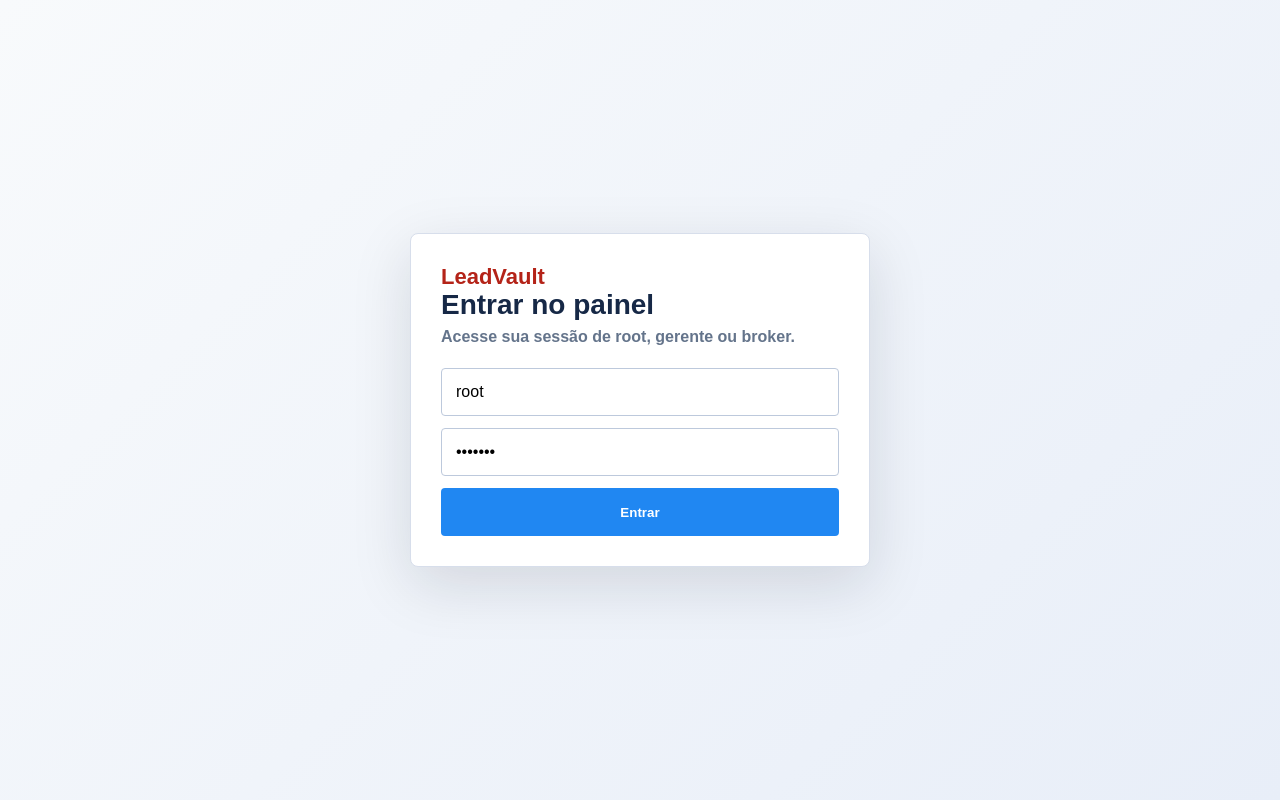
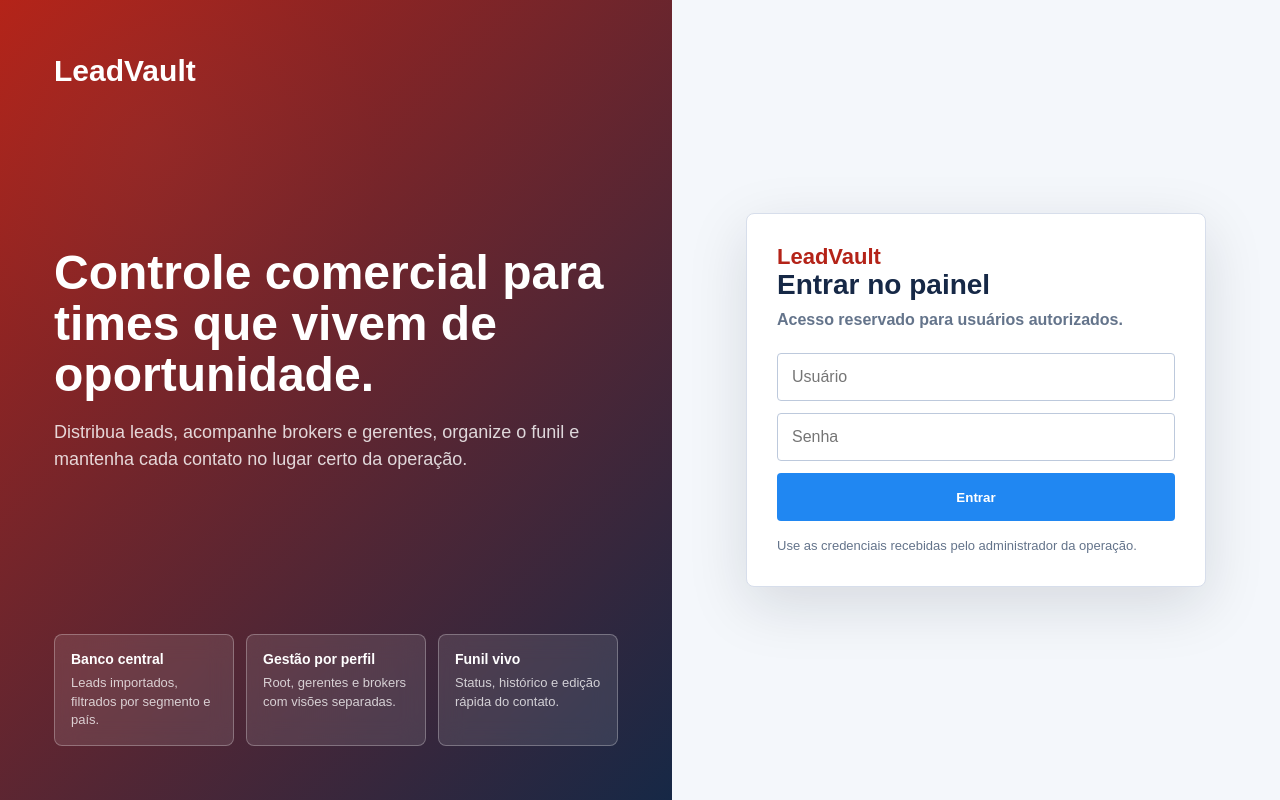
Before and after one commit to GitHubMendes520/LeadVault_CRM, a plain HTML site: page frontend/index.html in a window 1280 px wide. Drawn offline with Linux system fonts and the light colour scheme.

Commit message:
Polish login screen and import models

```diff
--- a/frontend/index.html
+++ b/frontend/index.html
@@ -39,9 +39,78 @@
     .login-page {
       min-height: 100vh;
       display: grid;
+      grid-template-columns: minmax(320px, 1.05fr) minmax(320px, 0.95fr);
+      align-items: stretch;
+      padding: 0;
+      background: #f4f7fb;
+    }
+
+    .login-cover {
+      min-height: 100vh;
+      display: flex;
+      flex-direction: column;
+      justify-content: space-between;
+      gap: 28px;
+      padding: 54px;
+      background:
+        linear-gradient(135deg, rgba(180, 35, 24, 0.9), rgba(22, 40, 70, 0.94)),
+        radial-gradient(circle at 22% 18%, rgba(255, 255, 255, 0.22), transparent 28%),
+        linear-gradient(135deg, #b42318, #162846);
+      color: #fff;
+    }
+
+    .login-cover .brand {
+      color: #fff;
+      font-size: 30px;
+    }
+
+    .login-cover h1 {
+      max-width: 680px;
+      font-size: 48px;
+      line-height: 1.06;
+      margin: 0 0 18px;
+    }
+
+    .login-cover p {
+      max-width: 620px;
+      color: rgba(255, 255, 255, 0.82);
+      font-size: 18px;
+      line-height: 1.55;
+      margin: 0;
+    }
+
+    .login-highlights {
+      display: grid;
+      grid-template-columns: repeat(3, minmax(0, 1fr));
+      gap: 12px;
+      max-width: 720px;
+    }
+
+    .login-highlight {
+      border: 1px solid rgba(255, 255, 255, 0.28);
+      background: rgba(255, 255, 255, 0.1);
+      border-radius: 8px;
+      padding: 16px;
+      backdrop-filter: blur(12px);
+    }
+
+    .login-highlight strong {
+      display: block;
+      font-size: 14px;
+      margin-bottom: 6px;
+    }
+
+    .login-highlight span {
+      color: rgba(255, 255, 255, 0.76);
+      font-size: 13px;
+      line-height: 1.35;
+    }
+
+    .login-panel {
+      min-height: 100vh;
+      display: grid;
       place-items: center;
-      padding: 24px;
-      background: linear-gradient(135deg, #f8fafc 0%, #e8eef8 100%);
+      padding: 32px;
     }
 
     .login-card {
@@ -59,6 +128,8 @@
     }
 
     .login-card .subtitle {
+      color: var(--muted);
+      line-height: 1.4;
       margin-bottom: 22px;
     }
 
@@ -73,6 +144,13 @@
       border-radius: 4px;
       padding: 0 14px;
       font-size: 16px;
+    }
+
+    .login-security-note {
+      margin-top: 16px;
+      color: var(--muted);
+      font-size: 13px;
+      line-height: 1.45;
     }
 
     .topbar {
@@ -666,6 +744,27 @@
     }
 
     @media (max-width: 900px) {
+      .login-page {
+        grid-template-columns: 1fr;
+      }
+
+      .login-cover {
+        min-height: auto;
+        padding: 34px 24px;
+      }
+
+      .login-cover h1 {
+        font-size: 36px;
+      }
+
+      .login-highlights {
+        grid-template-columns: 1fr;
+      }
+
+      .login-panel {
+        min-height: auto;
+      }
+
       .topbar {
         gap: 12px;
       }
@@ -706,16 +805,40 @@
 </head>
 <body class="logged-out">
   <section class="login-page">
-    <form class="login-card" id="loginForm">
+    <div class="login-cover">
       <div class="brand">LeadVault</div>
-      <h1>Entrar no painel</h1>
-      <div class="subtitle">Acesse sua sessão de root, gerente ou broker.</div>
-      <div class="login-form">
-        <input id="loginUser" value="root" placeholder="Usuario" autocomplete="username">
-        <input id="loginPassword" value="12345m*" placeholder="Senha" type="password" autocomplete="current-password">
-        <button type="submit">Entrar</button>
+      <div>
+        <h1>Controle comercial para times que vivem de oportunidade.</h1>
+        <p>Distribua leads, acompanhe brokers e gerentes, organize o funil e mantenha cada contato no lugar certo da operação.</p>
       </div>
-    </form>
+      <div class="login-highlights">
+        <div class="login-highlight">
+          <strong>Banco central</strong>
+          <span>Leads importados, filtrados por segmento e país.</span>
+        </div>
+        <div class="login-highlight">
+          <strong>Gestão por perfil</strong>
+          <span>Root, gerentes e brokers com visões separadas.</span>
+        </div>
+        <div class="login-highlight">
+          <strong>Funil vivo</strong>
+          <span>Status, histórico e edição rápida do contato.</span>
+        </div>
+      </div>
+    </div>
+    <div class="login-panel">
+      <form class="login-card" id="loginForm" autocomplete="off">
+        <div class="brand">LeadVault</div>
+        <h1>Entrar no painel</h1>
+        <div class="subtitle">Acesso reservado para usuários autorizados.</div>
+        <div class="login-form">
+          <input id="loginUser" placeholder="Usuário" autocomplete="off" autocapitalize="none" spellcheck="false">
+          <input id="loginPassword" placeholder="Senha" type="password" autocomplete="off">
+          <button type="submit">Entrar</button>
+        </div>
+        <div class="login-security-note">Use as credenciais recebidas pelo administrador da operação.</div>
+      </form>
+    </div>
   </section>
 
   <div class="app-shell">
@@ -1382,6 +1505,7 @@
       document.body.className = "logged-out";
       boardEl.innerHTML = "";
       totalText.textContent = "Carregando leads...";
+      document.getElementById("loginUser").value = "";
       document.getElementById("loginPassword").value = "";
     }
 
```
Also changed, not shown: 1 other file.
